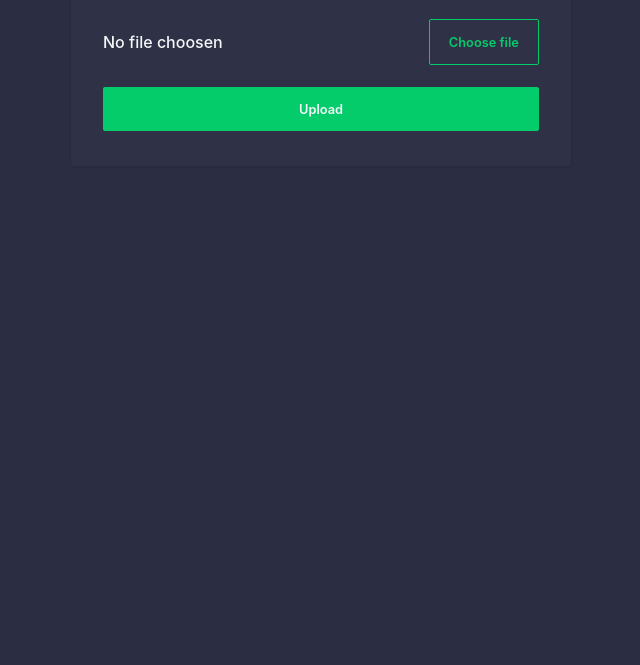
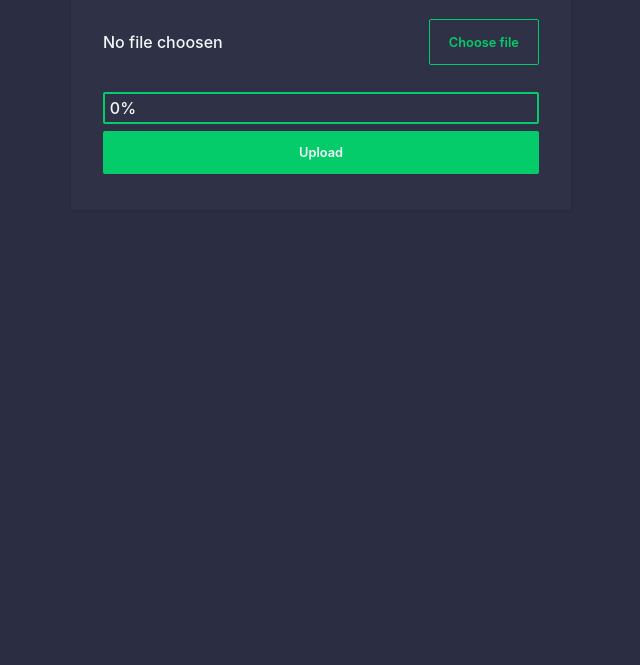
Before and after one commit to muhammadpauzi/client-multer-upload-rest-api, a plain HTML site: page index.html in a window 1280 px wide. Shown: the part 135-800 px from the top of the page, without its empty margins (319-959 px from the left). Drawn offline with Linux system fonts and the light colour scheme; no server answers.

Commit message:
Implement progress bar

```diff
--- a/app.js
+++ b/app.js
@@ -3,6 +3,10 @@ const formUploadFile = document.getElementById('formUploadFile');
 const fileUploadName = document.getElementById('fileUploadName');
 const imageGridContainer = document.querySelector('.image-grid');
 const message = document.querySelector('.message');
+const progressBar = document.querySelector('.progress-bar');
+const progressBarFill = document.querySelector('.progress-bar-fill');
+const progressBarText = document.querySelector('.progress-bar-text');
+
 const successStatusCode = [200, 201];
 const errorStatusCode = [400, 500];
 const maxSize = 2 * 1024 * 1024;
@@ -13,6 +17,10 @@ formUploadFile.addEventListener('submit', uploadFile);
 
 function updateInputFile() {
     fileUploadName.textContent = this.files ? this.files[0].name : 'No file choosen';
+    message.className = 'message';
+    message.textContent = '';
+    progressBarFill.style.width = '0';
+    progressBarText.textContent = '0%';
 };
 
 function request(method, url, cb) {
@@ -59,6 +67,13 @@ function uploadFile(e) {
             }
         }
 
+        xhr.upload.addEventListener('progress', e => {
+            const percent = e.lengthComputable ? (e.loaded / e.total) * 100 : 0;
+
+            progressBarFill.style.width = `${percent.toFixed(2)}%`;
+            progressBarText.textContent = `${percent.toFixed(2)}%`;
+        });
+
         const formData = new FormData();
         formData.append("file", inputFile.files[0]);
         xhr.send(formData);
--- a/index.html
+++ b/index.html
@@ -23,6 +23,11 @@
                     <div class="file-upload-name" id="fileUploadName"></div>
                     <label class="btn btn-outline-green" for="inputFile">Choose file</label>
                 </div>
+                <div class="progress-bar">
+                    <div class="progress-bar-fill">
+                        <span class="progress-bar-text">0%</span>
+                    </div>
+                </div>
                 <button type="submit" class="btn btn-green w-full">Upload</button>
             </form>
         </main>
--- a/main.css
+++ b/main.css
@@ -9,6 +9,7 @@
     --red-color-3: rgb(253, 39, 39, .2);
     --font-medium: 500;
     --font-bold: 600;
+    --border-radius: 2px;
 }
 
 *,
@@ -31,7 +32,7 @@ main{
     max-width: 500px;
     color: var(--white-color);
     box-shadow: 0 1px 1px 1px rgba(30, 31, 46, 0.1);
-    border-radius: 2px;
+    border-radius: var(--border-radius);
 }
 
 main h1{
@@ -60,7 +61,7 @@ main h1{
 
 .btn{
     outline: none;
-    border-radius: 2px;
+    border-radius: var(--border-radius);
     color: var(--background-color);
     font-weight: var(--font-bold);
     cursor: pointer;
@@ -144,6 +145,30 @@ main h1{
     display: block;
 }
 
+.progress-bar{
+    width: 100%;
+    border: 2px solid var(--green-color);
+    height: 2rem;
+    border-radius: var(--border-radius);
+    margin: 1.5rem 0 .2rem 0;
+}
+
+.progress-bar-fill{
+    background-color: var(--green-color-3);
+    width: 0;
+    transition: width .3s;
+    height: 100%;
+    display: flex;
+    align-items: center;
+}
+
+.progress-bar-text{
+    display: block;
+    margin-left: .3rem;
+    color: var(--white-color);
+    font-weight: var(--font-medium);
+}
+
 @media screen and (max-width: 768px){
     .image-grid{
         grid-template-columns: repeat(2, 1fr);
```
